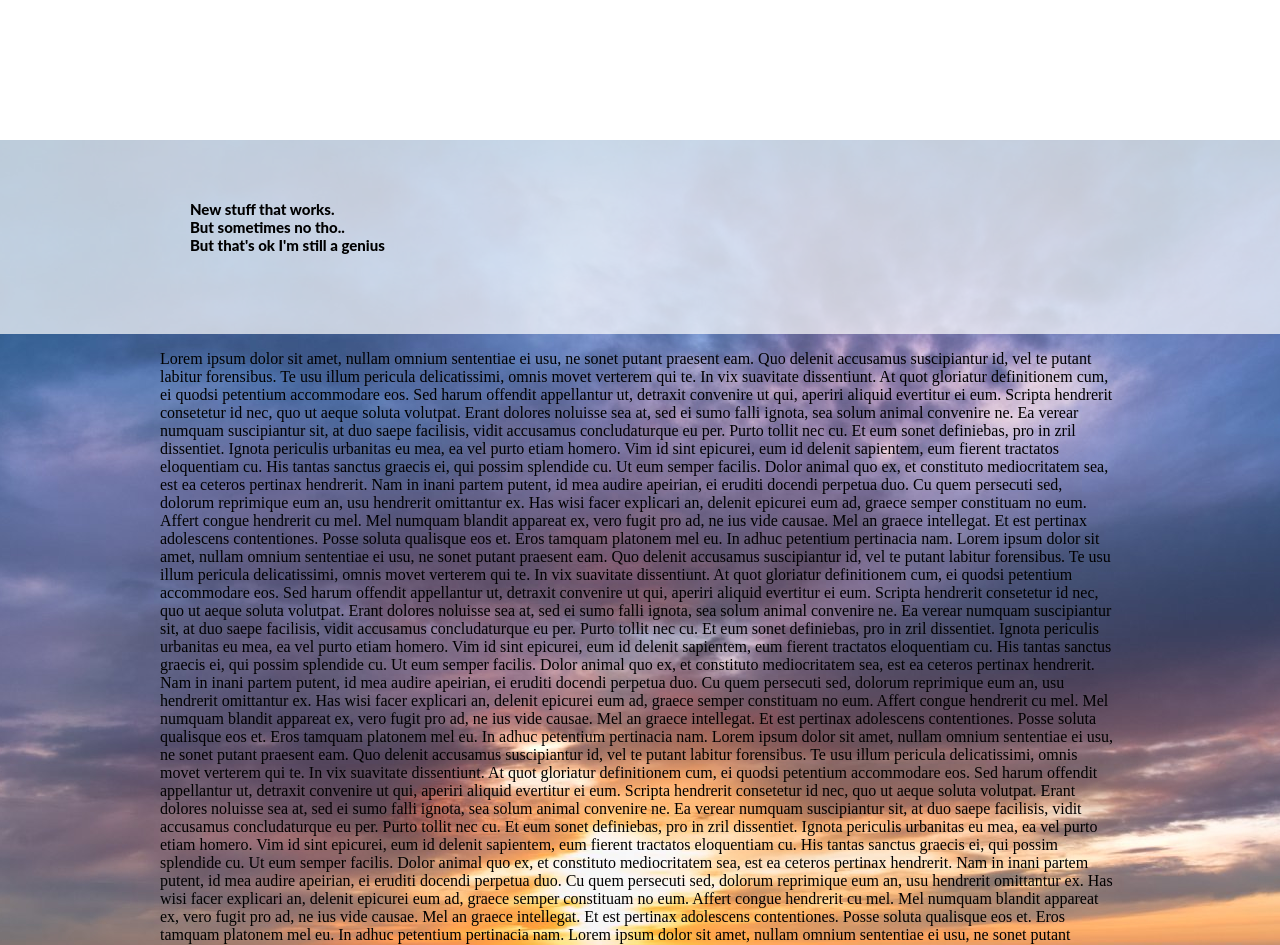
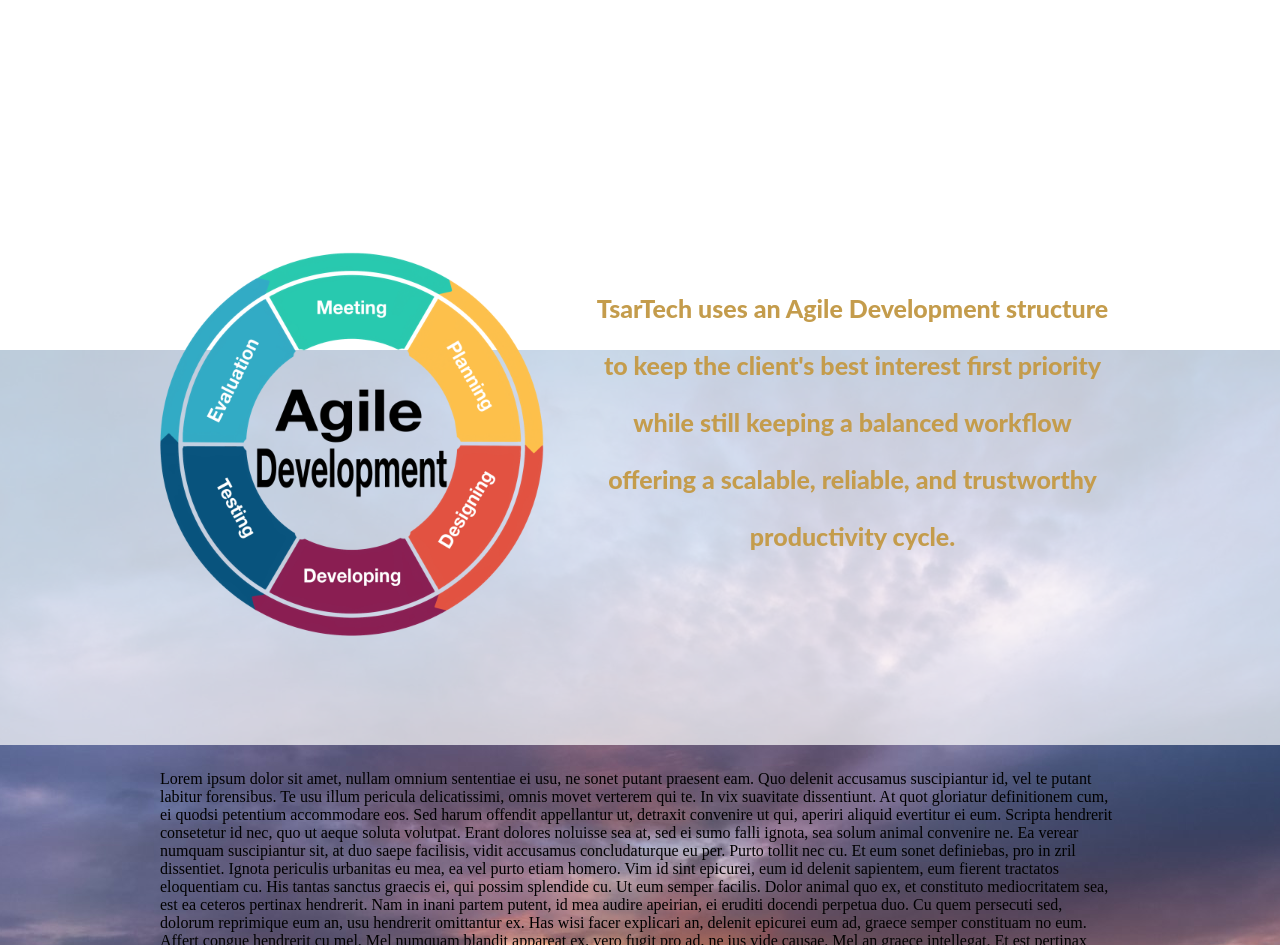
Before and after one commit to TsarTechSoftware/tsartech_website, a plain HTML site: page index.html in a window 1280 px wide. Shown: the part 680-1625 px from the top of the page. Drawn offline with Linux system fonts and the light colour scheme.

Commit message:
Added agile picture. Finished first white bar.

```diff
--- a/index.html
+++ b/index.html
@@ -64,13 +64,19 @@
 }
 
 .inlineText{
-	text-align: left;
 	font-family: 'Lato', sans-serif;
-	font-size: 15px;
+	font-size: 25px;
 	font-weight: 800;
-	padding-left: 30px;
-	padding-top: 80px;
-	padding-bottom: 80px;
+	padding: 150px 0px 180px;
+	text-align: center;
+	line-height: 57px;
+	color: #c49c4c;
+}
+
+#agileImg{
+	float: left;
+	width: 40%;
+	padding: 122px 41px 0px 0px;
 }
 
 body{
@@ -86,7 +92,7 @@ body{
 
 a{
 	text-decoration: none;
-	color: #c49c4c
+	color: #c49c4c;
 }
 
 li{
@@ -126,7 +132,7 @@ li{
 
 	<div class="whiteBox">
 			<div class="container">
-				<p class="inlineText"> New stuff that works.<br> But sometimes no tho..<br>But that's ok I'm still a genius<br></p>
+				<img src="agile_development_symbol.png" id="agileImg"><p class="inlineText">TsarTech uses an Agile Development structure <br>to keep the client's best interest first priority<br>while still keeping a balanced workflow<br>offering a scalable, reliable, and trustworthy productivity cycle.</p>
 			</div>
 
 		</div>
```
Also changed, not shown: agile_development_symbol.png (added).
